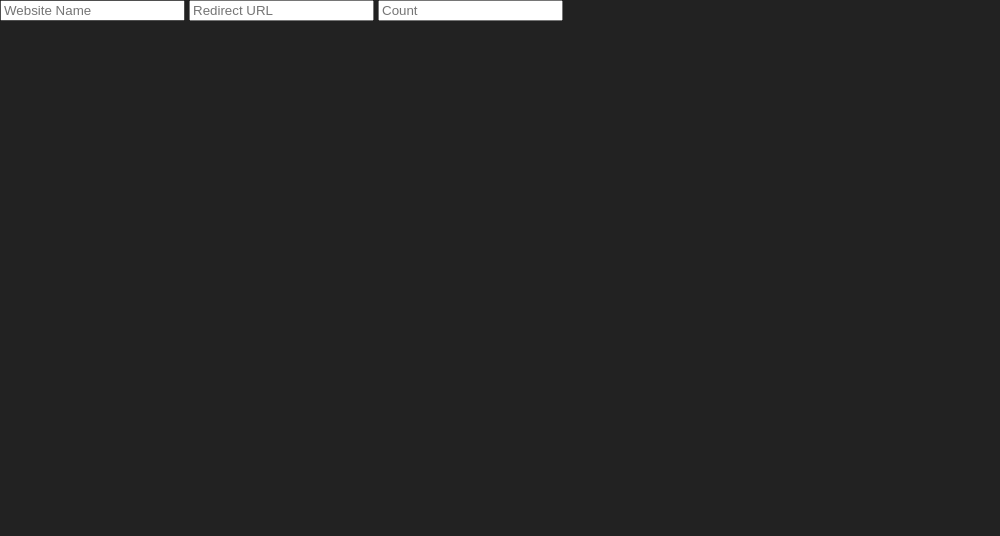
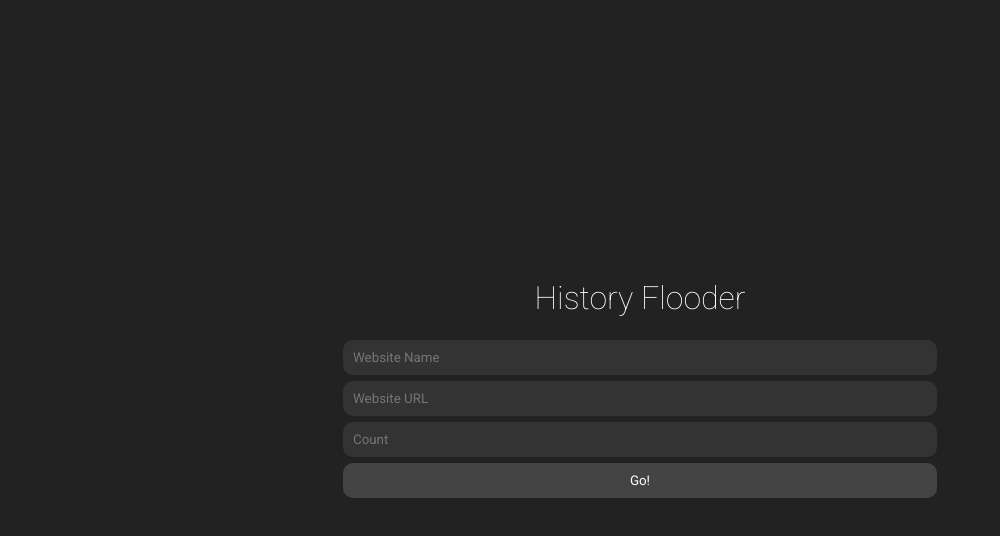
Before and after one commit to dumpling-oatmeal/History-Flooder, a plain HTML site: page index.html in a window 1280 px wide. Shown: the whole page, without its empty margins (0-1000 px from the left). Drawn offline with Linux system fonts and the light colour scheme.

Commit message:
Add index.html

```diff
--- a/index.html
+++ b/index.html
@@ -3,22 +3,92 @@
   <head>
     <meta charset="UTF-8" />
     <meta name="viewport" content="width=device-width, initial-scale=1.0" />
+    <link rel="preconnect" href="https://fonts.googleapis.com" />
+    <link rel="preconnect" href="https://fonts.gstatic.com" crossorigin />
+    <link
+      href="https://fonts.googleapis.com/css2?family=Roboto:wght@100;400&display=swap"
+      rel="stylesheet"
+    />
     <title>History Flooder</title>
   </head>
   <body>
-    <input type="text" id="name" placeholder="Website Name" />
-    <input type="text" id="url" placeholder="Redirect URL" />
-    <input type="number" id="count" placeholder="Count" />
+    <h1>History Flooder</h1>
+    <form onsubmit="flood();return false">
+      <input required type="text" id="name" placeholder="Website Name" />
+      <input required type="text" id="url" placeholder="Website URL" />
+      <input required type="number" id="count" placeholder="Count" />
+      <button>Go!</button>
+    </form>
     <style>
       * {
-        box-sizing: border-box;
+        box-sizing: border-box !important;
+        font-family: "Roboto", sans-serif !important;
+        padding: 0;
+        margin: 0;
       }
       body,
       html {
         padding: 0;
         margin: 0;
         background-color: #222;
+        height: 100%;
+        width: 100%;
+      }
+      h1,
+      h3 {
+        color: white;
+        font-weight: 100;
+      }
+
+      body {
+        display: flex;
+        align-items: center;
+        justify-content: center;
+        flex-direction: column;
+      }
+      form {
+        display: flex;
+        flex-direction: column;
+        width: 50%;
+        padding: 20px;
+      }
+      form > * {
+        margin: 3px;
+        padding: 10px;
+        border: 0;
+        outline: 0;
+        color: white;
+        background-color: #333;
+        border-radius: 10px;
+      }
+      button {
+        background-color: #444;
+        cursor: pointer;
       }
     </style>
+    <script>
+      function flood() {
+        name = document.querySelector("#name").value;
+        url = document.querySelector("#url").value;
+        count = document.querySelector("#count").value;
+        document.querySelector("form").outerHTML = "<h3>Flooding...</h3>";
+        document.title = name;
+        Array.from({ length: count }).forEach(function () {
+          history.pushState(
+            {},
+            "",
+            "/redir.html?u=" +
+              url +
+              "#" +
+              Math.random() +
+              Math.random() +
+              Math.random() +
+              Math.random() +
+              Math.random()
+          );
+        });
+        document.querySelector("h3").outerHTML = "<h3>Done!</h3>";
+      }
+    </script>
   </body>
 </html>
```
